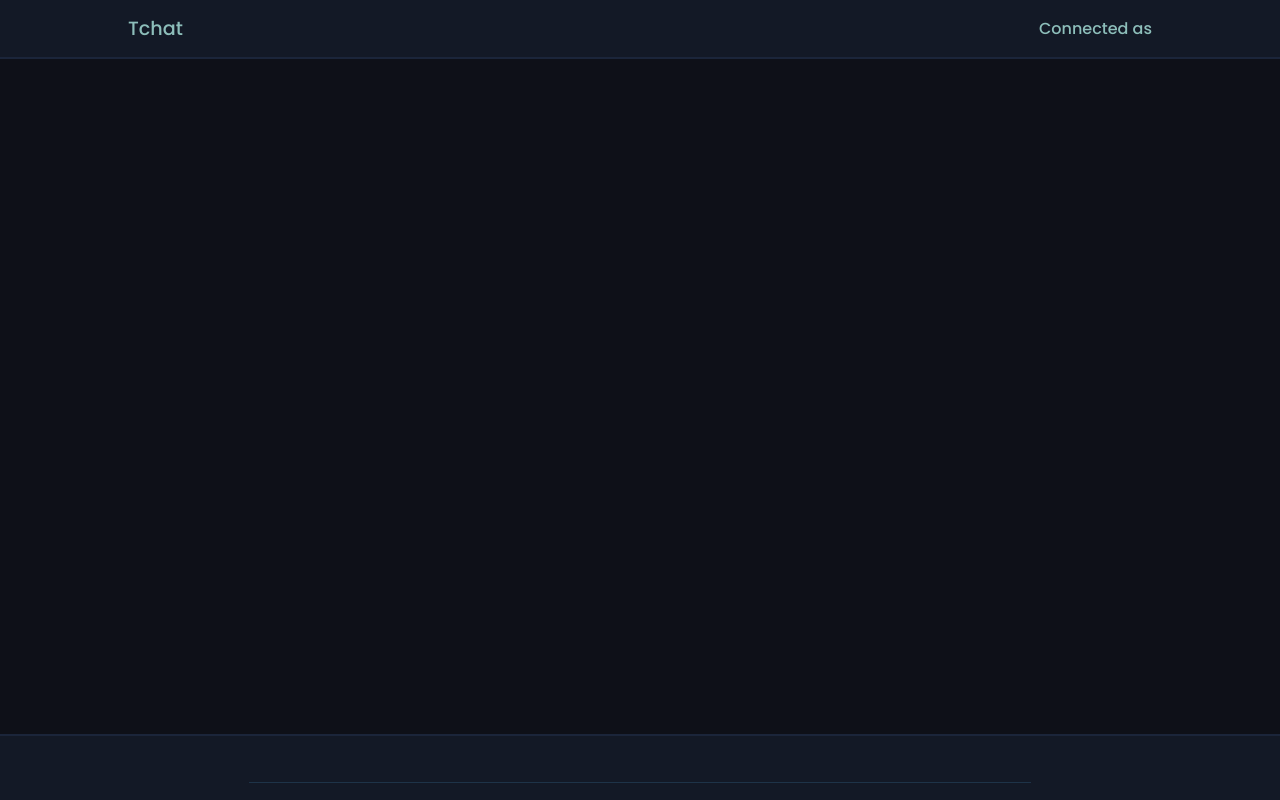
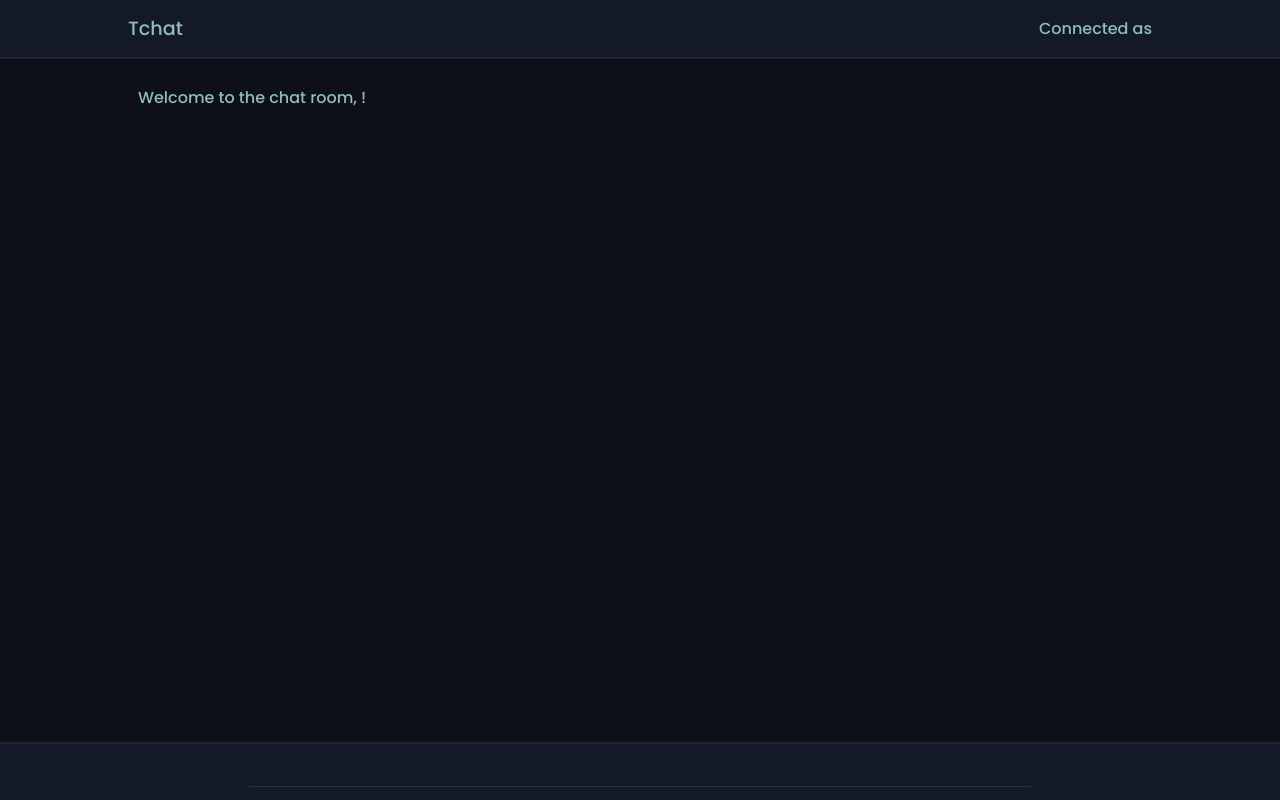
Before and after one commit to Sigmanificient/PyTchat, a Vue app in the folder client/: page /tchat in a window 1280 px wide. Built offline with nearby package versions, Linux system fonts and the light colour scheme.

Commit message:
:lipstick: Message UI

```diff
--- a/client/src/App.vue
+++ b/client/src/App.vue
@@ -7,6 +7,10 @@ export default {
 };
 </script>
 <style>
+:root {
+	scroll-behavior: smooth;
+}
+
 body {
 	color: #8dbeba;
 	background-color: #0e1018;
--- a/client/src/pages/Tchat.vue
+++ b/client/src/pages/Tchat.vue
@@ -7,8 +7,25 @@
 	</header>
 	<div id="tchat" class="container">
 		<div class="tchat">
-			<div class="message" v-for="message in messages" :key="message">
-				{{ message }}
+			<div class="welcome">
+				<p>
+					Welcome to the chat room, {{ username }}!
+				</p>
+			</div>
+			<div
+				class="message-container"
+				v-for="message in messages"
+				:key="message"
+				:class="message['user'] === username ? 'message-self' : 'message-other'"
+			>
+				<div class="message">
+					<p class="author">
+						{{ message['user'] }}
+					</p>
+					<p class="content">
+						{{ message['message'] }}
+					</p>
+				</div>
 			</div>
 		</div>
 	</div>
@@ -55,7 +72,7 @@ export default {
 				let data = JSON.parse(event.data);
 				switch (data.type) {
 					case "message":
-						this.gotMessage(data["usernames"], data["message"]);
+						this.gotMessage(data["username"], data["message"]);
 						break;
 					case "login":
 						this.loggedIn(data["username"]);
@@ -89,7 +106,9 @@ export default {
 				}
 			);
 
-			this.tchat.scrollTop = this.tchat.scrollHeight;
+			setTimeout(() => {
+				this.tchat.scrollTop = this.tchat.scrollHeight;
+			}, 1);
 		},
 		setUsers(users) {
 			this.users = users;
@@ -122,9 +141,18 @@ export default {
 	margin: 0 auto;
 }
 
+.message-self {
+	justify-content: flex-end;
+}
+
 .header-container h1 {
 	font-size: 1.2em;
 	font-weight: normal;
+}
+
+.welcome {
+	margin-top: 10px;
+	padding-inline: 10px;
 }
 
 .container {
@@ -135,15 +163,39 @@ export default {
 	height: calc(100vh - 128px);
 	width: 100%;
 	overflow-y: scroll;
+	margin-bottom: 64px;
 }
 
 .tchat {
 	display: flex;
 	flex-direction: column;
-	align-items: flex-end;
+	align-items: flex-start;
+	justify-content: flex-start;
 	margin: auto auto;
 	width: min(80%, 1440px);
 	height: 100vh;
+	gap: 10px;
+}
+
+.message-container {
+	width: 100%;
+	display: flex;
+}
+
+.message {
+	background-color: #131926;
+	border-top: 2px solid #1b253a;
+	padding-inline: 10px;
+}
+
+.author {
+	font-size: 0.6em;
+}
+
+.content {
+	font-size: 0.8em;
+	max-width: 100%;
+	word-wrap: break-word;
 }
 
 .input {
@@ -155,7 +207,7 @@ export default {
 	align-items: center;
 	justify-content: center;
 	width: 100%;
-	height: 64px;
+	height: 56px;
 }
 
 .input input {
```
